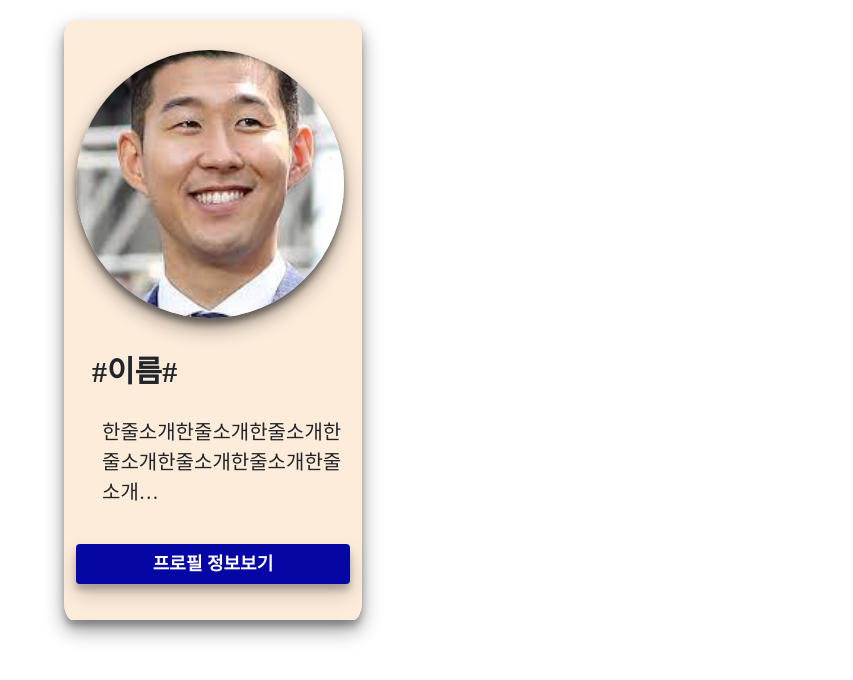
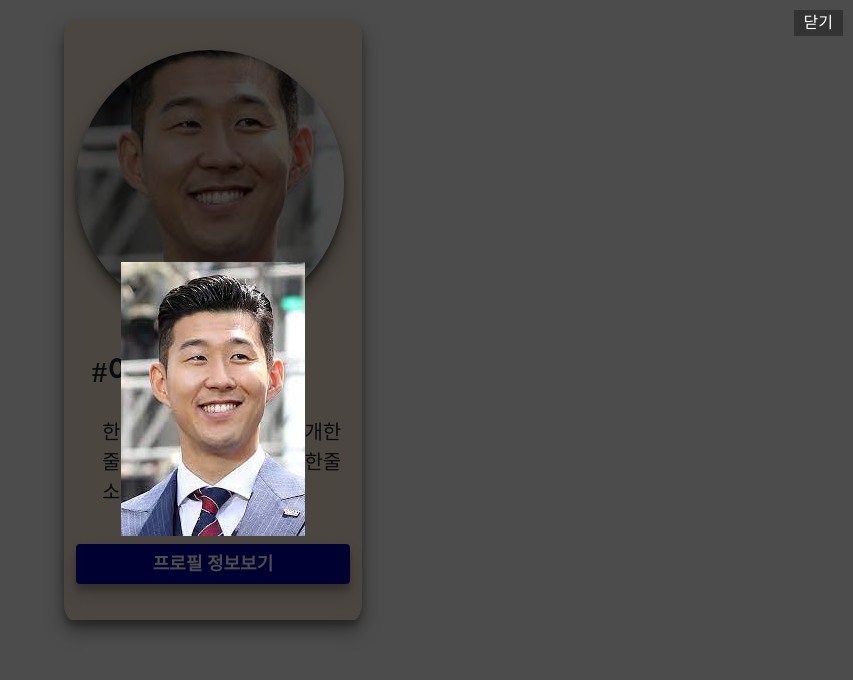
Before and after one commit to suminhong1/qiri-project-front, a React (Create React App) app in the folder qoqiri/: page /mini in a window 1280 px wide. Both pictures are taken after a click on the picture 637 px from the left and 184 px from the top of the page. Shown: the top 680 px of the page, without its empty margins (427-1280 px from the left). Built offline with nearby package versions, Linux system fonts and the light colour scheme.

Commit message:
사진 모달

```diff
--- a/qoqiri/src/components/ProfileForm.js
+++ b/qoqiri/src/components/ProfileForm.js
@@ -1,12 +1,24 @@
 import React, { useState } from "react";
+import Modal from "./modal";
 import "../css/ProfileForm.css";
 import son from "../assets/son.jpg";
 
-const ApplyForm = () => {
+const ProfileForm = () => {
   const [isFlipped, setIsFlipped] = useState(false);
+  const [isModalOpen, setIsModalOpen] = useState(false);
+  const [currentImageIndex, setCurrentImageIndex] = useState(0);
 
   const handleCardClick = () => {
     setIsFlipped(!isFlipped);
+  };
+
+  const handleImageClick = (index) => {
+    setIsModalOpen(true);
+    setCurrentImageIndex(index);
+  };
+
+  const handleModalClose = () => {
+    setIsModalOpen(false);
   };
 
   const customButtonStyle = {
@@ -30,7 +42,12 @@ const ApplyForm = () => {
       <div className={`custom-card ${isFlipped ? "flipped" : ""}`}>
         <div className="card-front">
           <div>
-            <img className="main-image" src={son} alt="User" />
+            <img
+              className="main-image"
+              src={son}
+              alt="User"
+              onClick={() => handleImageClick(0)}
+            />
           </div>
           <div className="card-body">
             <h1>#이름#</h1>
@@ -100,8 +117,15 @@ const ApplyForm = () => {
           </button>
         </div>
       </div>
+      {isModalOpen && (
+        <Modal
+          images={[son]}
+          index={currentImageIndex}
+          close={handleModalClose}
+        />
+      )}
     </div>
   );
 };
 
-export default ApplyForm;
+export default ProfileForm;
--- /dev/null
+++ b/qoqiri/src/components/modal.js
@@ -0,0 +1,23 @@
+import React from "react";
+import "../css/modal.css";
+
+const modal = ({ images, index, close }) => {
+  const currentImage = images[index];
+
+  if (!currentImage) {
+    return null;
+  }
+
+  return (
+    <div className="modal-overlay" onClick={close}>
+      <div className="modal-maina">
+        <img src={currentImage} alt="Modal" />
+        <button className="modal-close" onClick={close}>
+          닫기
+        </button>
+      </div>
+    </div>
+  );
+};
+
+export default modal;
--- /dev/null
+++ b/qoqiri/src/css/modal.css
@@ -0,0 +1,38 @@
+.modal-overlay {
+  position: fixed;
+  top: 0;
+  left: 0;
+  right: 0;
+  bottom: 0;
+  background-color: rgba(0, 0, 0, 0.7);
+  display: flex;
+  justify-content: center;
+  align-items: center;
+  z-index: 1;
+}
+
+.modal-main {
+  background-color: white;
+  padding: 20px;
+  border-radius: 4px;
+  box-shadow: 0 0 10px rgba(0, 0, 0, 0.2);
+  position: relative;
+}
+
+.modal img {
+  max-width: 100%;
+  max-height: 80vh;
+  object-fit: contain;
+  z-index: 0;
+}
+
+.modal-close {
+  position: absolute;
+  top: 10px;
+  right: 10px;
+  padding: 5px 10px;
+  background-color: #333;
+  color: white;
+  border: none;
+  cursor: pointer;
+}
```
